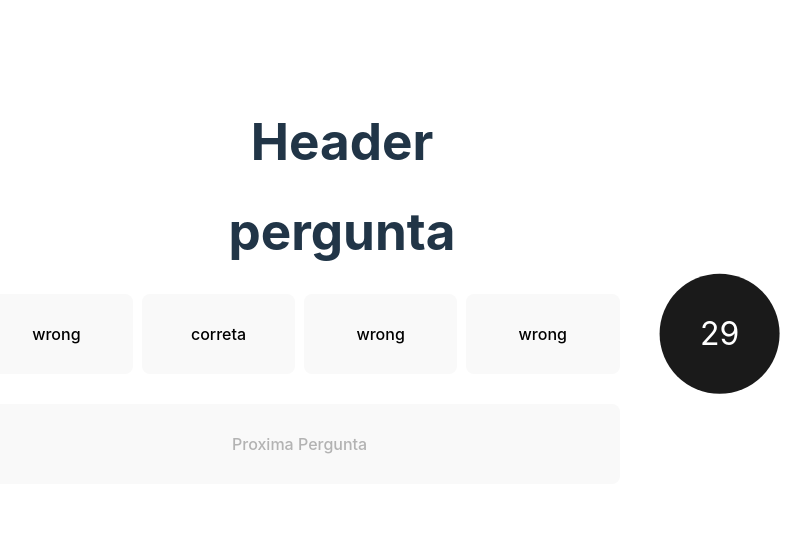
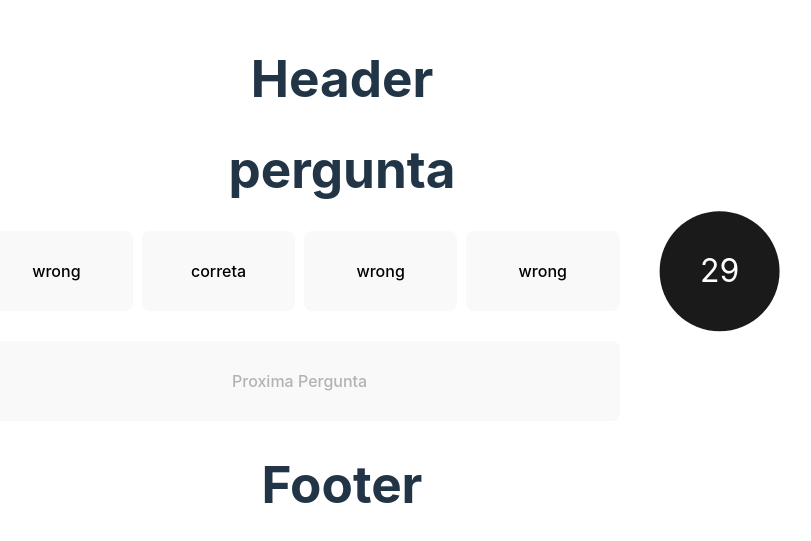
Before and after one commit to EsdrasThiago/digitallaw, a React (Vite) app: page /game in a window 1280 px wide. Shown: the part 119-660 px from the top of the page, without its empty margins (298-1109 px from the left). Built offline with nearby package versions, Linux system fonts and the light colour scheme.

Commit message:
Apagando linhas comentadas e adicionando Footer

```diff
--- a/src/pages/Game.jsx
+++ b/src/pages/Game.jsx
@@ -1,5 +1,6 @@
 import { useEffect, useState } from "react"
 import Header from "../components/Header"
+import Footer from "../components/Footer";
 import questions from "../mock/questions";
 import shuffle from "../utils/shuffleArray";
 
@@ -10,11 +11,8 @@ function Game() {
   const [fillPercentage, setFillPercentage] = useState(30);
   const [wrongCounter, setWrongCounter] = useState(0);
   const [timer, setTimer] = useState(30);
-  // const [isLoading, setIsLoading] = useState(false);
   const [isMarked, setIsMarked] = useState(false);
   const [isDisabled, setIsDisabled] = useState(false);
-  // const [answers, setAnswers] = useState([]);
-  // const [wrongAnswers, setWrongAnswers] = useState([]);
   const [isFinished, setIsFinished] = useState(false);
   const [allAnswers, setAllAnswers] = useState([]);
   const [questionTitle, setQuestionTitle] = useState('');
@@ -123,14 +121,7 @@ function Game() {
           </div>
         }
       </div>
-      {/* {!isFinished &&
-
-      } */}
-      {!isFinished &&
-        <div>
-
-        </div>
-      }
+      <Footer />
     </div>
   )
 }
--- a/src/pages/Home.jsx
+++ b/src/pages/Home.jsx
@@ -1,5 +1,6 @@
 import { useNavigate } from "react-router-dom"
 import Header from "../components/Header"
+import Footer from "../components/Footer"
 
 function Home() {
 
@@ -13,6 +14,7 @@ function Home() {
       <Header />
       <h1>Home</h1>
       <button onClick={quizButton}>Jogar Quiz</button>
+      <Footer />
     </div>
   )
 }
```
